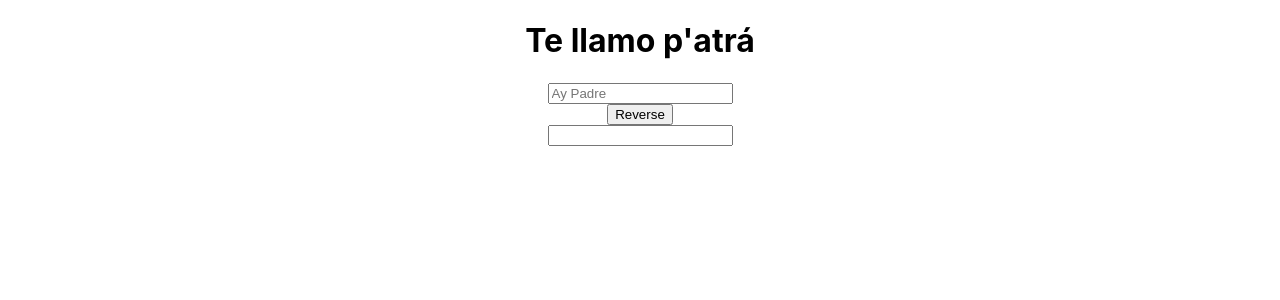
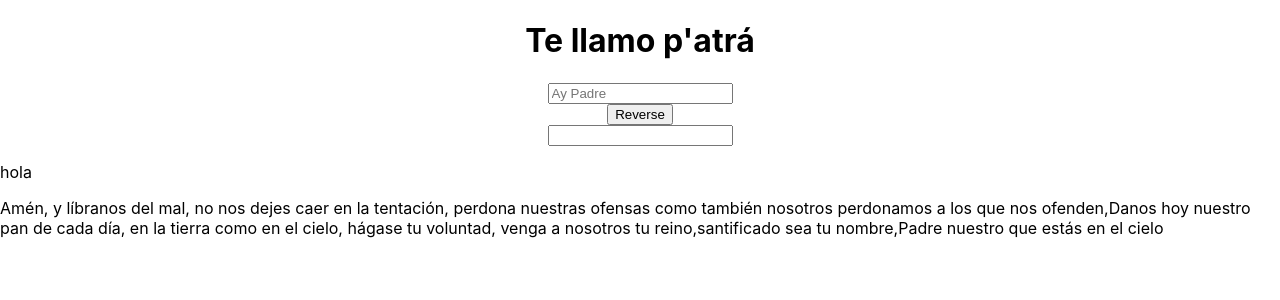
Before and after one commit to nurcanyildiz/diache, a React (Create React App) app: page / in a window 1280 px wide. Shown: the top 300 px of the page. Built offline with nearby package versions, Linux system fonts and the light colour scheme.

Commit message:
Manage to show the component in the react App. Managed to alter the algorithm to work. Managed to see everything in the screen

```diff
--- a/src/App.js
+++ b/src/App.js
@@ -1,9 +1,9 @@
 import "./App.css";
-import reverseAlgorithm from "./reverseAlgorithm";
+import ReverseAlgorithm from "./reverseAlgorithm";
 import { useState } from "react";
 import { useContext } from "react";
 
-function App({ initialText }) {
+function App() {
   const [text, setText] = useState("");
   const [reversed, setReversed] = "";
 
@@ -28,7 +28,7 @@ function App({ initialText }) {
           <input type="text"></input>
         </div>
         <div>
-          <reverseAlgorithm />
+          <ReverseAlgorithm />
         </div>
       </header>
     </div>
--- a/src/reverseAlgorithm.jsx
+++ b/src/reverseAlgorithm.jsx
@@ -1,12 +1,12 @@
 import React from "react";
 
-const reverseAlgorithm = () => {
+const ReverseAlgorithm = ({ text }, e) => {
+  // e.preventDefault();
   const prayer = [
     "Padre nuestro que estás en el cielo,santificado sea tu nombre; venga a nosotros tu reino; hágase tu voluntad, en la tierra como en el cielo.Danos hoy nuestro pan de cada día; perdona nuestras ofensas como también nosotros perdonamos a los que nos ofenden; no nos dejes caer en la tentación, y líbranos del mal. Amén",
   ];
 
-  // console.log("el padre nuestro", prayer);
-
+  //this function divides any text that is in an array into an array of phrases
   function dividePerPhrase(parragraph) {
     // const characters = /([.!?,;])s*(?=[A-Z]|$)/g;
     // Just need to add the regex for all special characters
@@ -15,37 +15,31 @@ const reverseAlgorithm = () => {
     return phrases;
   }
 
-  let dividedPrayer = dividePerPhrase(prayer);
+  let dividedText = dividePerPhrase(prayer);
 
-  console.log(dividedPrayer);
-  //at this point dividePerPhrase is an array with 1 array inside
+  // console.log(dividedPrayer);
+  //at this point dividedText is an array with 1 array inside
 
-  function saveFromDevil(dividedPrayer) {
-    let singularPhrase = dividedPrayer[0];
-    let reversedPrayer = [];
-    let result = 0;
+  function rerverseText(array) {
+    let singularPhrase = array[0];
+    let reversedText = [];
 
     for (let i = 0; i < singularPhrase.length; i++) {
-      reversedPrayer.unshift(singularPhrase[i]);
-      result++;
+      reversedText.unshift(singularPhrase[i]);
     }
-    return reversedPrayer;
+    return reversedText;
   }
-  let reversed = saveFromDevil(dividedPrayer);
 
-  //   console.log(
-  //     "El padre nuestro en frases",
-  //     dividePerPhrase(prayer),
-  //     "padre nuestro al reves",
-  //     reversed
-  //   );
+  let reversed = rerverseText(dividedText).toString();
+
+  console.log(reversed);
 
   return (
     <div>
       <p>hola</p>
-      <p>`{reversed}`</p>
+      <div>{reversed}</div>
     </div>
   );
 };
 
-export default reverseAlgorithm;
+export default ReverseAlgorithm;
```
Also changed, not shown: src/index.js (+7 -6 lines).
